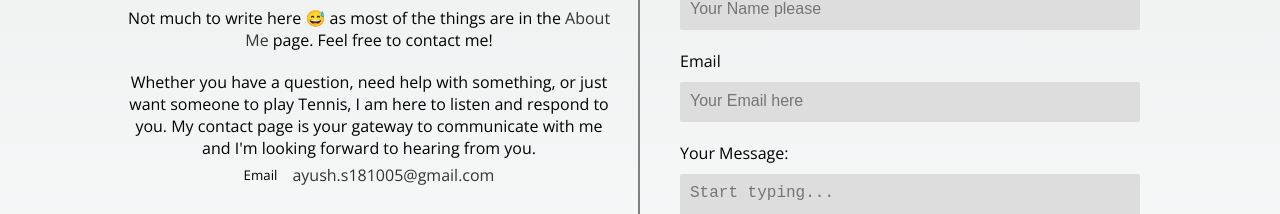
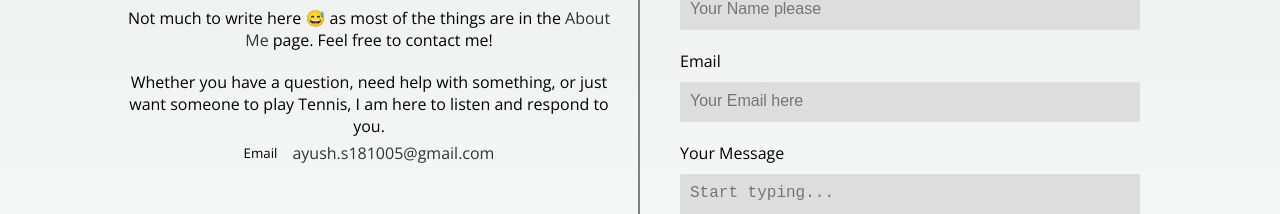
Before and after one commit to Ayush181005/Portfolio-Frontend-NextJS, a Next.js app: page /contact in a window 1280 px wide. Shown: the part 1198-1412 px from the top of the page. Built offline with nearby package versions, Linux system fonts and the light colour scheme; no server answers; a web font is replaced by a local one.

Commit message:
Removed bug due to recaptcha

```diff
--- a/pages/contact.js
+++ b/pages/contact.js
@@ -5,50 +5,66 @@ import Link from 'next/link'
 import ReCAPTCHA from 'react-google-recaptcha'
 
 const Contact = () => {
-    // 1. Create a reference to the reCAPTCHA component
     const recaptchaRef = useRef(null);
 
-    // 2. Intercept the form submission
     const handleSubmit = async (e) => {
         e.preventDefault();
         const form = e.target;
 
         try {
-            // 3. Execute the invisible reCAPTCHA
+            // 1. Execute the reCAPTCHA and get the token
             const token = await recaptchaRef.current.executeAsync();
 
             if (token) {
-                // Token successfully generated!
-                // Note: For actual security, you would send this token to your own Next.js API route here.
-                // Since you are using formsubmit.co, we will just resume the native form submission.
-                form.submit();
+                // 2. Prepare the form data using FormData API
+                const formData = new FormData(form);
+                const data = Object.fromEntries(formData.entries());
+
+                // Add the recaptcha token to the payload for FormSubmit
+                data['g-recaptcha-response'] = token;
+
+                // 3. Send the data via fetch to FormSubmit's AJAX endpoint
+                // Ensure NEXT_PUBLIC_FORMSUBMIT_KEY is defined in your .env
+                const response = await fetch(`https://formsubmit.co/ajax/${process.env.FORMSUBMIT_KEY}`, {
+                    method: "POST",
+                    headers: {
+                        'Content-Type': 'application/json',
+                        'Accept': 'application/json'
+                    },
+                    body: JSON.stringify(data),
+                });
+
+                const result = await response.json();
+
+                if (response.ok && result.success === "true") {
+                    alert("Message sent successfully!");
+                    form.reset();
+                    recaptchaRef.current.reset();
+                } else {
+                    alert("Submission failed. Please try again.");
+                }
             }
         } catch (error) {
             console.error("reCAPTCHA execution failed:", error);
+            alert("An error occurred during verification.");
         }
     }
 
     return (
         <>
             <Head>
-                {/* General tags */}
                 <title>Contact Me | Ayush</title>
-                <meta name="description" content="Get in touch with me today and let us connect. Whether you have a question, need help with something, or just want to say hello, I am here to listen and respond to you. My contact page is your gateway to communicate with me and I am looking forward to hearing from you." />
-
-                <meta name="keywords" content="Contact Ayush Singh, Get in Touch, Email Ayush Singh, Pandit Deendayal Energy University, Ayush, PDEU, Mechanical Engineer, Mechanical Engineering, CFD, Research, Resume, Engineering Projects, Aerospace Engineering, Fluid Mechanics, Additive Manufacturing, Propulsion Systems" />
+                <meta name="description" content="Get in touch with me today and let us connect." />
+                <meta name="keywords" content="Contact Ayush Singh, Mechanical Engineer, PDEU" />
                 <meta name="author" content="Ayush Singh" />
                 <meta name="robots" content="index, follow" />
 
                 <meta property="og:title" content="Contact Me | Ayush" />
-                <meta property="og:description" content="Get in touch with me today and let us connect. Whether you have a question, need help with something, or just want to say hello, I am here to listen and respond to you. My contact page is your gateway to communicate with me and I am looking forward to hearing from you." />
                 <meta property="og:image" content="https://www.theayush.in/gallery/26.jpg" />
                 <meta property="og:url" content="https://www.theayush.in/contact/" />
                 <meta property="og:type" content="website" />
 
                 <meta name="twitter:card" content="summary_large_image" />
-                <meta name="twitter:title" content="Contact Me | Ayush" />
-                <meta name="twitter:description" content="Get in touch with me today and let us connect. Whether you have a question, need help with something, or just want to say hello, I am here to listen and respond to you. My contact page is your gateway to communicate with me and I am looking forward to hearing from you." />
-                <meta name="twitter:image" content="https://www.theayush.in/gallery/26.jpg" />
             </Head>
 
             <section className={styles.contactSection}>
@@ -57,9 +73,13 @@ const Contact = () => {
                         <div className={styles.content}>
                             <h1>Contact Me</h1>
                             <br />
-                            <p className={styles.contactmeText}>Not much to write here 😅 as most of the things are in the <Link href='/about' className={styles.aboutLink}>About Me</Link> page. Feel free to <span onClick={()=>{document.querySelector('form input').focus()}} className={styles.focusFormBtn}>contact me</span>!</p>
+                            <p className={styles.contactmeText}>
+                                Not much to write here 😅 as most of the things are in the
+                                <Link href='/about' className={styles.aboutLink}> About Me</Link> page.
+                                Feel free to <span onClick={() => { document.getElementById('form-name').focus() }} className={styles.focusFormBtn}>contact me</span>!
+                            </p>
                             <p>
-                                Whether you have a question, need help with something, or just want someone to play Tennis, I am here to listen and respond to you. My contact page is your gateway to communicate with me and I&apos;m looking forward to hearing from you.
+                                Whether you have a question, need help with something, or just want someone to play Tennis, I am here to listen and respond to you.
                             </p>
                         </div>
                         <div className={styles.box}>
@@ -69,24 +89,29 @@ const Contact = () => {
                             </div>
                         </div>
                     </div>
+
                     <div className={styles.contactForm}>
-                        {/* 4. Add the onSubmit handler here */}
-                        <form onSubmit={handleSubmit} action={"https://formsubmit.co/" + process.env.FORMSUBMIT_KEY} method='POST'>
+                        <form onSubmit={handleSubmit}>
                             <h2>Can&apos;t wait to see your message!</h2>
+
+                            {/* Hidden field to prevent spam (FormSubmit feature) */}
+                            <input type="text" name="_honey" style={{ display: 'none' }} />
+
                             <div className={styles.inputBox}>
                                 <label htmlFor="form-name">Name</label>
                                 <input type="text" name='name' id='form-name' placeholder='Your Name please' required />
                             </div>
+
                             <div className={styles.inputBox}>
                                 <label htmlFor="form-email">Email</label>
                                 <input type="email" name='email' id='form-email' placeholder='Your Email here' required />
                             </div>
+
                             <div className={styles.inputBox}>
-                                <label htmlFor="form-msg">Your Message:{process.env.REACT_APP_SAMPLE}</label>
-                                <textarea name="msg" id="form-msg" cols="30" rows="10" placeholder='Start typing...' required></textarea>
+                                <label htmlFor="form-msg">Your Message</label>
+                                <textarea name="message" id="form-msg" cols="30" rows="10" placeholder='Start typing...' required></textarea>
                             </div>
 
-                            {/* 5. Add the invisible ReCAPTCHA component */}
                             <ReCAPTCHA
                                 ref={recaptchaRef}
                                 size="invisible"
```
